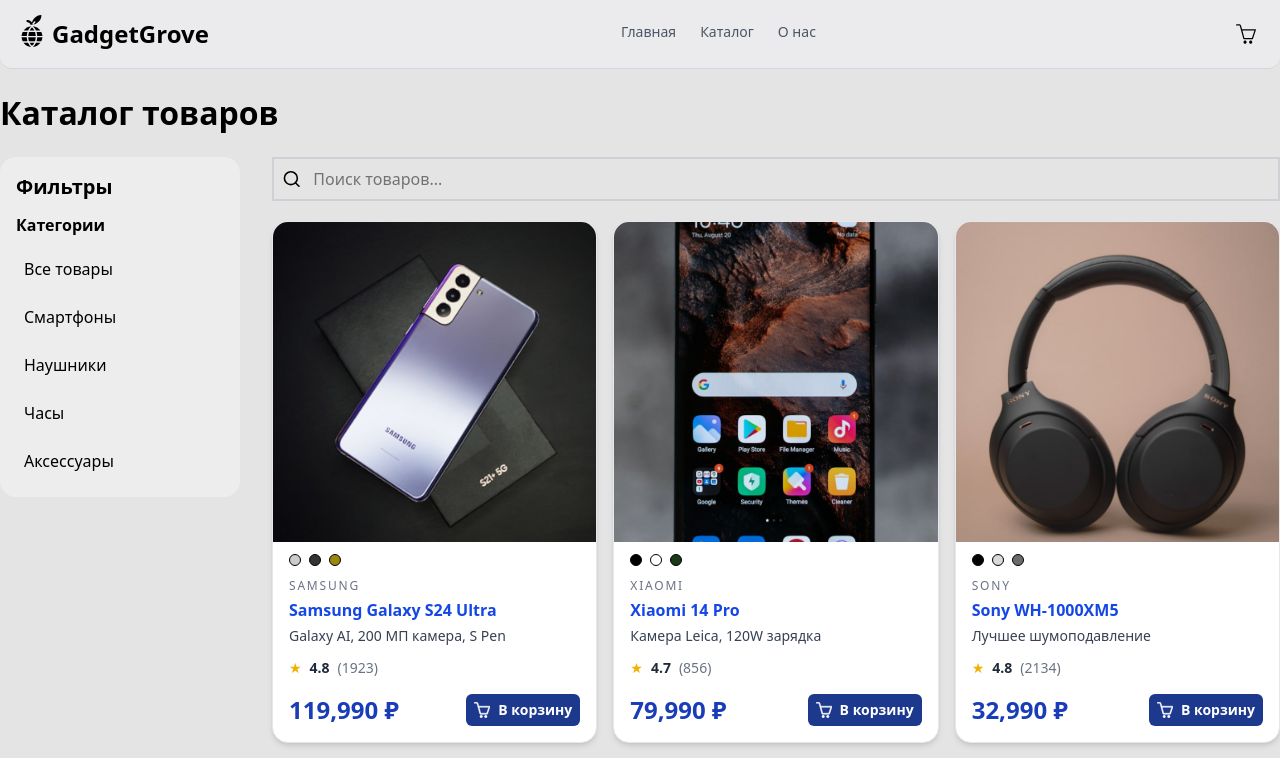
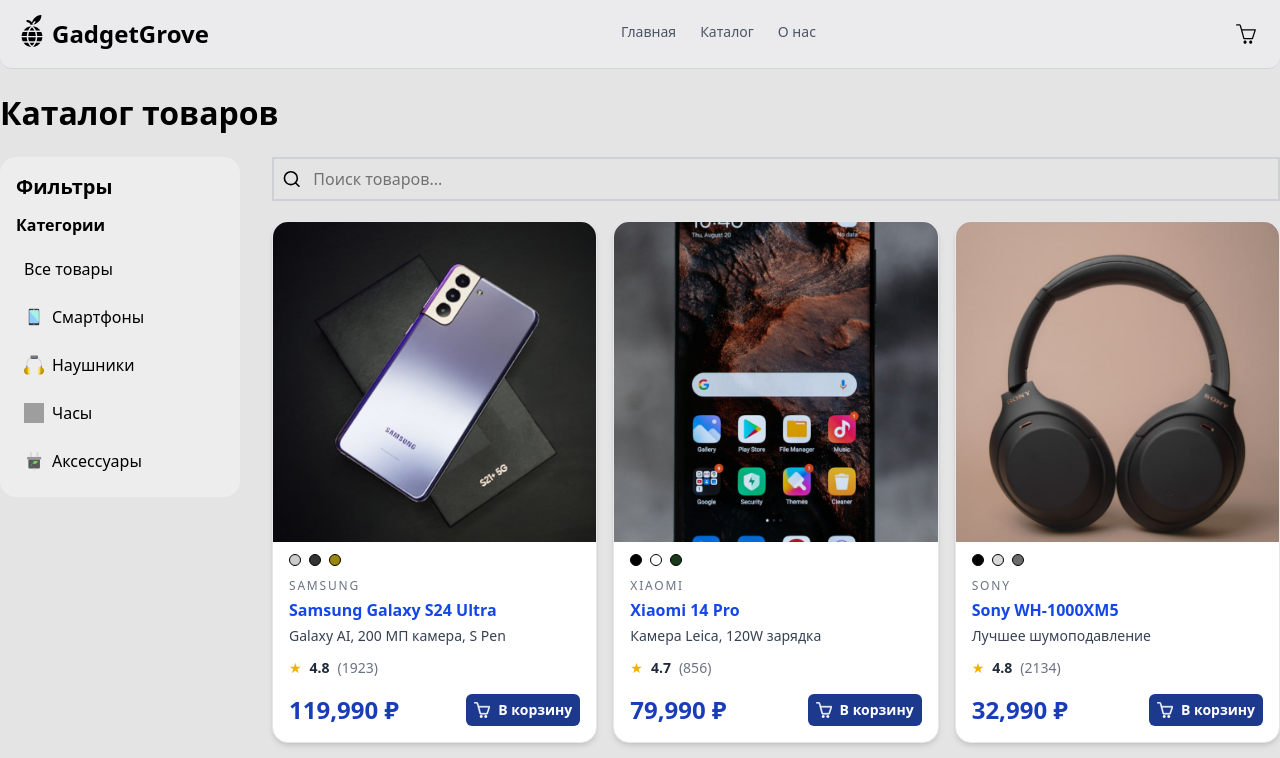
Before and after one commit to max1maln0/shop, a React (Vite) app: page /catalog in a window 1280 px wide. Shown: the top 758 px of the page. Built offline with nearby package versions, Linux system fonts and the light colour scheme; grey boxes are pictures that could not be loaded.

Commit message:
style: add icons to SideBar

```diff
--- a/src/components/SideBar.jsx
+++ b/src/components/SideBar.jsx
@@ -1,3 +1,7 @@
+import Phone from '../assets/categories/phone.svg';
+import Plug from '../assets/categories/plug.svg';
+import Pods from '../assets/categories/pods.svg';
+import Watch from '../assets/categories/watch.svg';
 
 export default function SideBar() {
     return(
@@ -6,11 +10,11 @@
             <span className="text-base font-semibold">Категории</span>
 
             <nav className="flex flex-col gap-2">
-                <a href="#" className=" rounded-xl p-2 hover:bg-gray-400/30 active:bg-blue-600 active:text-white">Все товары</a>
-                <a href="#" className=" rounded-xl p-2 hover:bg-gray-400/30 active:bg-blue-600 active:text-white">Смартфоны</a>
-                <a href="#" className=" rounded-xl p-2 hover:bg-gray-400/30 active:bg-blue-600 active:text-white">Наушники</a>
-                <a href="#" className=" rounded-xl p-2 hover:bg-gray-400/30 active:bg-blue-600 active:text-white">Часы</a>
-                <a href="#" className=" rounded-xl p-2 hover:bg-gray-400/30 active:bg-blue-600 active:text-white">Аксессуары</a>
+                <a href="#" className="rounded-xl p-2 hover:bg-gray-400/30 active:bg-blue-600 active:text-white">Все товары</a>
+                <a href="#" className="flex items-center rounded-xl p-2 hover:bg-gray-400/30 active:bg-blue-600 active:text-white"><img src={Phone} alt="Смартфоны" className=" w-5 h-5 mr-2"/>Смартфоны</a>
+                <a href="#" className="flex items-center rounded-xl p-2 hover:bg-gray-400/30 active:bg-blue-600 active:text-white"><img src={Pods} alt="Наушники" className=" w-5 h-5 mr-2"/>Наушники</a>
+                <a href="#" className="flex items-center rounded-xl p-2 hover:bg-gray-400/30 active:bg-blue-600 active:text-white"><img src={Watch} alt="Часы" className=" w-5 h-5 mr-2"/>Часы</a>
+                <a href="#" className="flex items-center rounded-xl p-2 hover:bg-gray-400/30 active:bg-blue-600 active:text-white"><img src={Plug} alt="Аксессуары" className=" w-5 h-5 mr-2"/>Аксессуары</a>
             </nav>
         </aside>
     )
--- a/src/pages/HomePage.jsx
+++ b/src/pages/HomePage.jsx
@@ -1,4 +1,4 @@
-import Footer from "../components/Footer";
+
 import Accordion from "./sections/Accordion";
 import Categories from "./sections/Categories";
 import Hero from "./sections/Hero";
@@ -12,7 +12,7 @@
             <Categories />
             <Popular />
             <Accordion />
-            <Footer />
+
         </>
     )
 }
```
